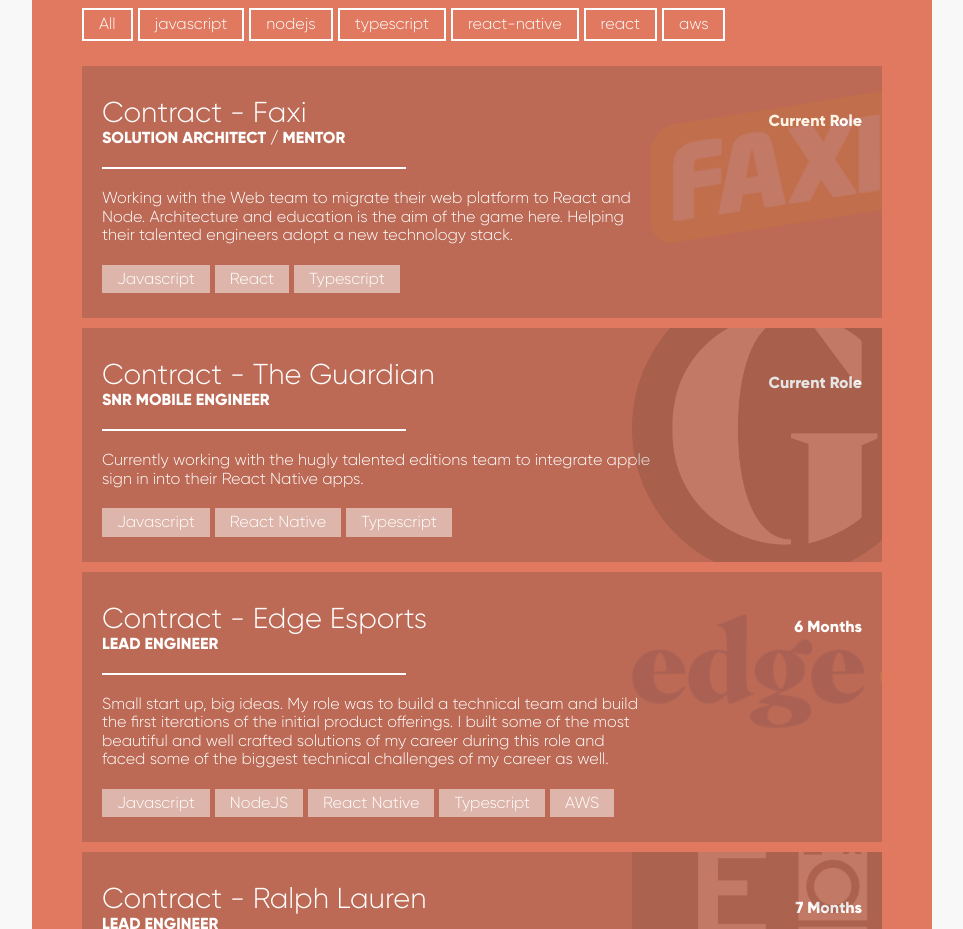
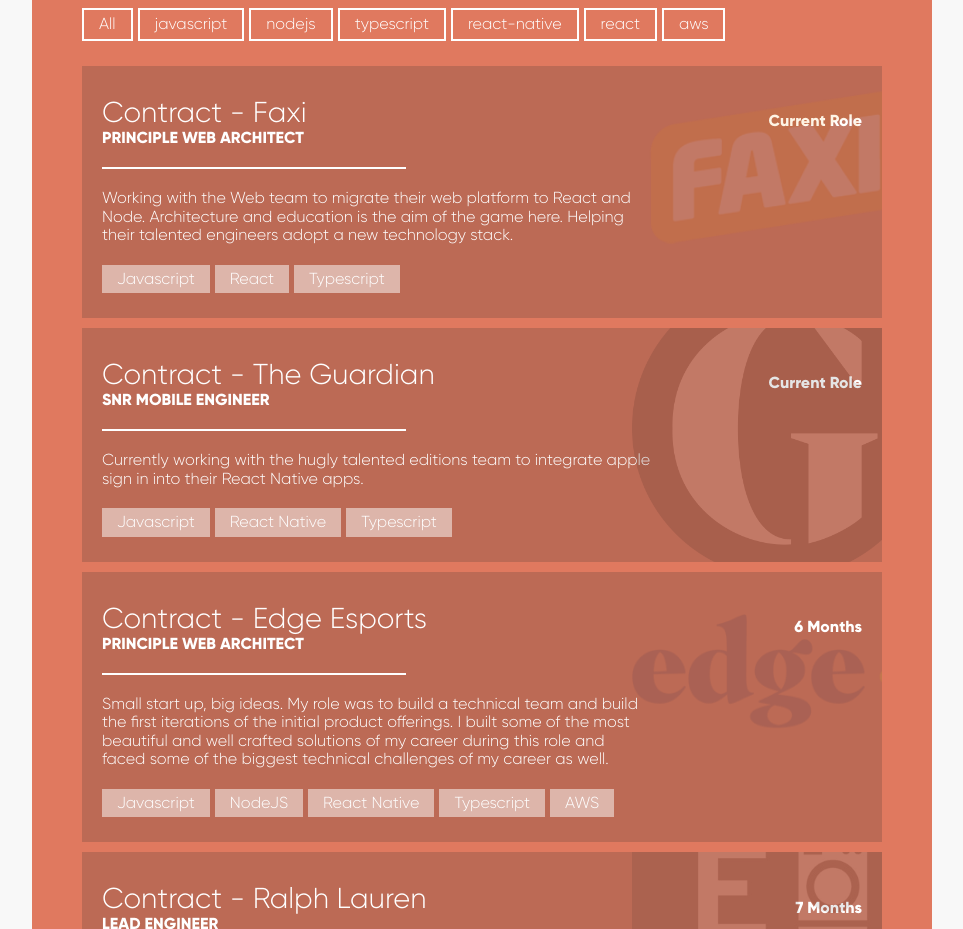
Before and after one commit to Jonjoe/website, a React (Create React App) app: page / in a window 1280 px wide. Shown: the part 3540-4469 px from the top of the page, without its empty margins (158-1121 px from the left). Built offline with nearby package versions, Linux system fonts and the light colour scheme; no server answers; what @fortawesome/pro-duotone-svg-icons, @fortawesome/pro-light-svg-icons, @fortawesome/pro-solid-svg-icons would draw is missing.

Commit message:
update job titles

```diff
--- a/src/data/work.data.ts
+++ b/src/data/work.data.ts
@@ -20,7 +20,7 @@ export interface Job {
 const workHistory: Job[] = [
   {
     name: "Contract - Faxi",
-    role: "Solution Architect / Mentor",
+    role: "Principle Web Architect",
     duration: "Current Role",
     description:
       "Working with the Web team to migrate their web platform to React and Node. Architecture and education is the aim of the game here. Helping their talented engineers adopt a new technology stack. ",
@@ -70,7 +70,7 @@ const workHistory: Job[] = [
   },
   {
     name: "Contract - Edge Esports",
-    role: "Lead Engineer",
+    role: "Principle Web Architect",
     description:
       "Small start up, big ideas. My role was to build a technical team and build the first iterations of the initial product offerings. I built some of the most beautiful and well crafted solutions of my career during this role and faced some of the biggest technical challenges of my career as well.",
     duration: "6 Months",
```
